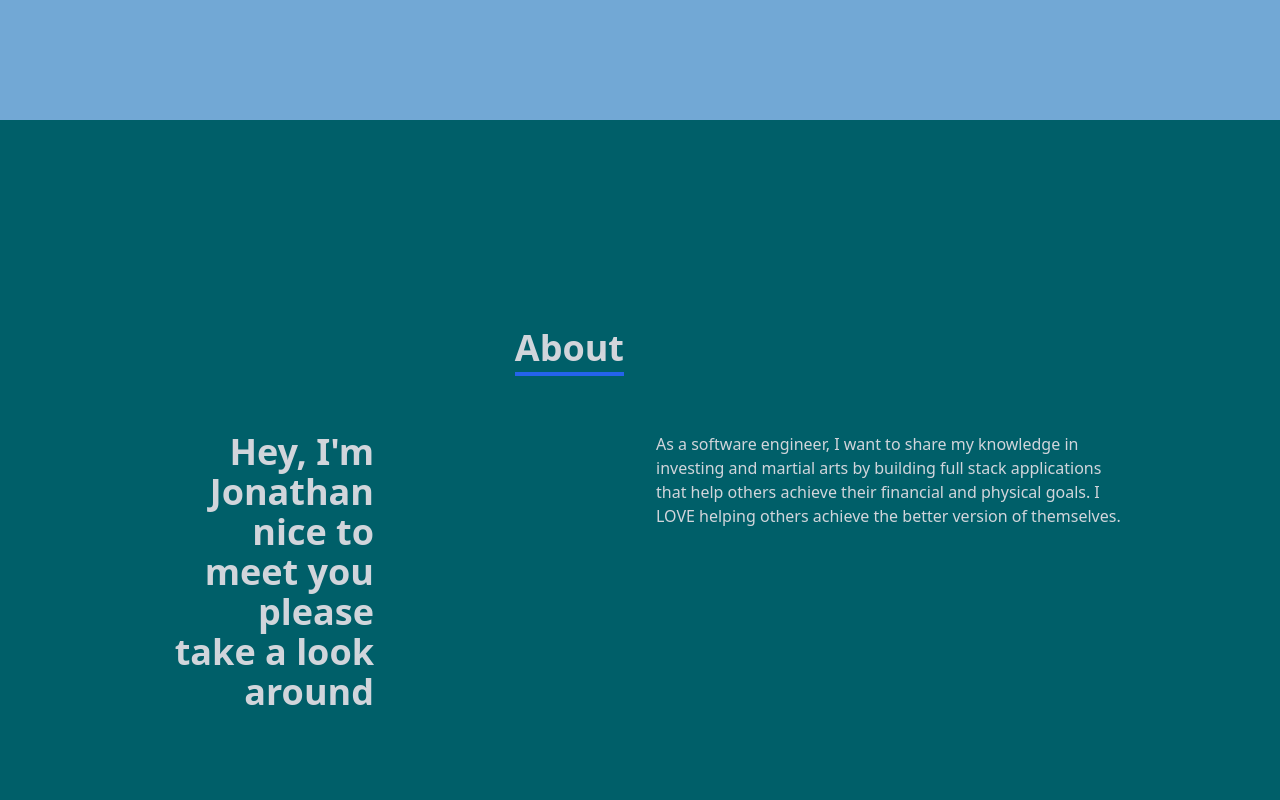
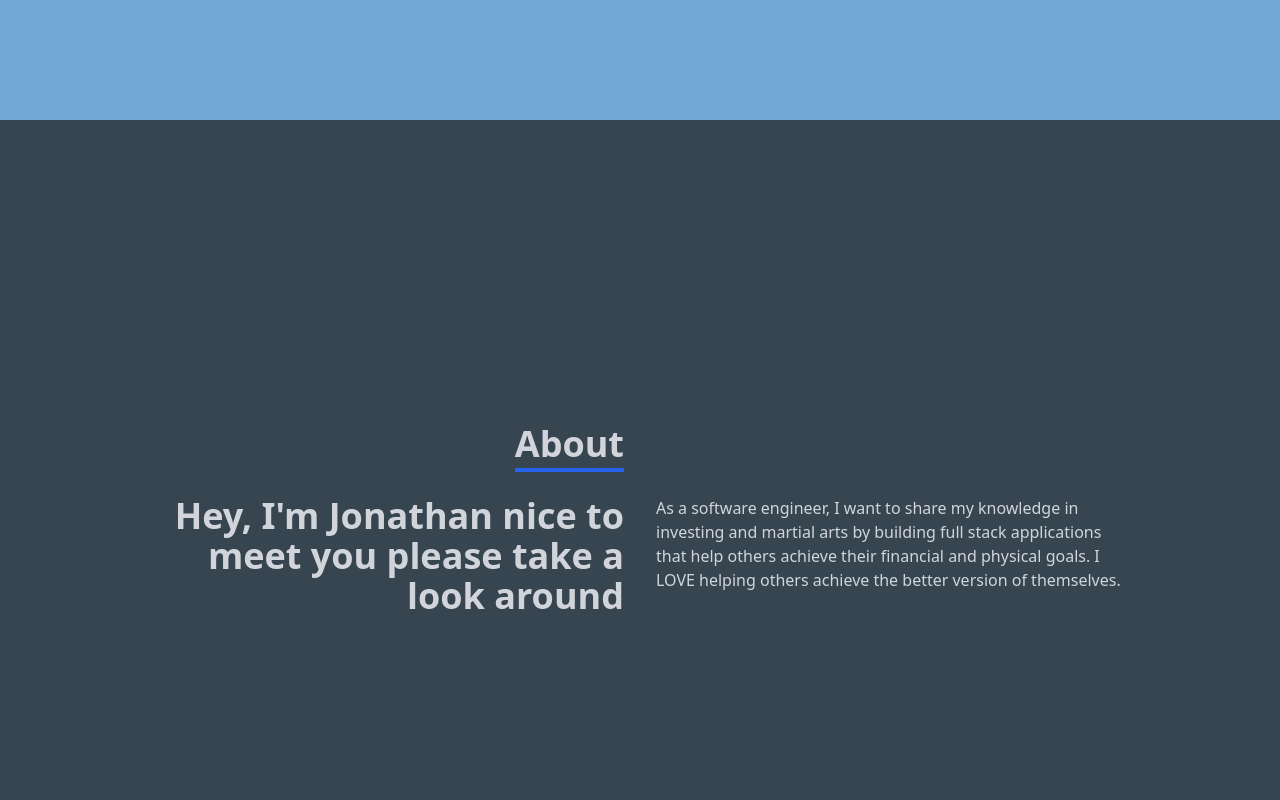
Before and after one commit to Jonathan2025/Portfolio, a React (Create React App) app: page / in a window 1280 px wide. Shown: the part 680-1480 px from the top of the page. Built offline with nearby package versions, Linux system fonts and the light colour scheme.

Commit message:
fixed the overlap error

```diff
--- a/src/components/About.jsx
+++ b/src/components/About.jsx
@@ -2,7 +2,7 @@ import React from 'react'
 
 const About = () => {
   return (
-    <div name="about" className='w-full h-screen bg-[#005f69] text-gray-300'>
+    <div name="about" className='w-full h-screen bg-[#36454F] text-gray-300'>
         <div className='flex flex-col justify-center items-center w-full h-full'>
             <div className='max-w-[1000px] w-full px-4 grid grid-cols-2 gap-8'>
                 {/* when the screen gets small, the text will jump to the right */}
@@ -12,12 +12,12 @@ const About = () => {
                     </p>
                 </div>
                 <div> </div>
+                </div>
                 {/* When the screen gets smaller then the text will become one column */}
                 <div className='max-w-[1000px] w-full grid sm:grid-cols-2 gap-8 px-4'>
                     <div className='sm:text-right text-4xl font-bold'>
                         <p> Hey, I'm Jonathan nice to meet you please take a look around</p>
                     </div>
-                </div>
                 <div>
                     <p>
                         As a software engineer, I want to share my knowledge in investing and martial arts by building full stack applications
--- a/src/components/Skills.jsx
+++ b/src/components/Skills.jsx
@@ -21,7 +21,7 @@ import Tableau from '../assets/tableau.webp'
 
 const Skills = () => {
   return (
-    <div name="skills" className='w-full h-screen bg-[#36454F]  text-gray-300'>
+    <div name="skills" className='w-full h-auto bg-[#36454F]  text-gray-300'>
       {/* container of skills */}
       <div className='max-w-[1000px] mx-auto p-4 flex flex-col justify-center w-full h-full'>
         <div>
```
